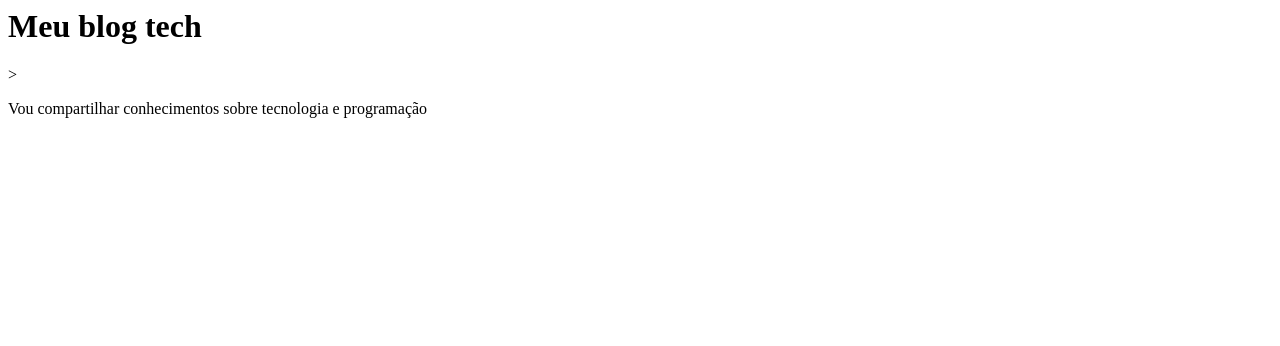
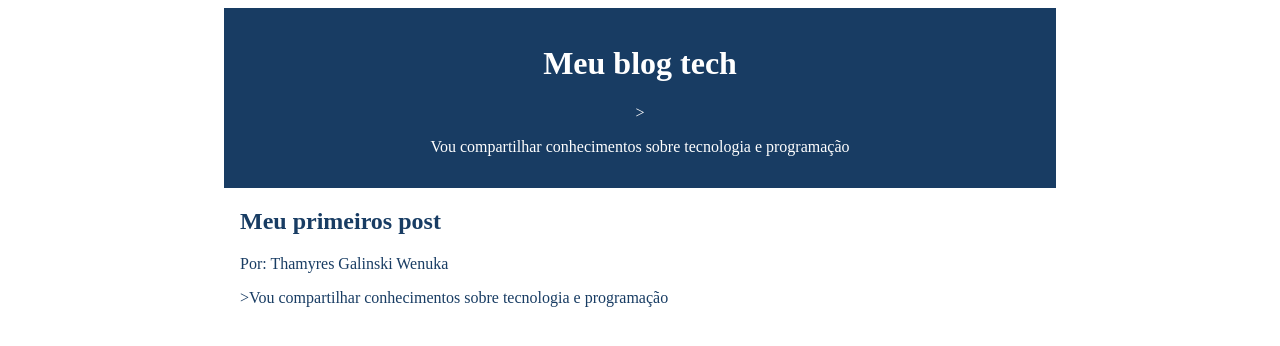
Before and after one commit to thamyreswenuka-ui/thamyres, a plain HTML site: page thamyy/index.html in a window 1280 px wide. Drawn offline with Linux system fonts and the light colour scheme.

Commit message:
atualizar

```diff
--- a/thamyy/index.html
+++ b/thamyy/index.html
@@ -1,3 +1,37 @@
-<h1>Meu blog tech</h1>>
+<!DOCTYPE html>
+<html lang="pt-br">
+    <head>
+        <meta charset="UTF-8">
+        <meta name="viewport" content="width=device-width, initial-scale=1.0">
+        <title>Blog</title>
+        <style>
+            header{
+                background-color:#183C63;
+                color: #FFFFFF;
+                text-align: center ;
+                max-width: 800px;
+                margin: 0 auto;
+                padding: 16px;
+            }
+            main{
+                background-color: #FFFFFF;
+                color: #183C63;
+                max-width: 800px;
+                margin: 0 auto;
+            }
 
-<p>Vou compartilhar conhecimentos sobre tecnologia e programação</p>
+        </style>
+    </head>
+    <body>
+        <header>
+            <h1>Meu blog tech</h1>>
+            <p>Vou compartilhar conhecimentos sobre tecnologia e programação</p>
+        </header>
+    <main>
+
+        <h2>Meu primeiros post</h2>
+        <p>Por: Thamyres Galinski Wenuka</p>
+        <p>>Vou compartilhar conhecimentos sobre tecnologia e programação</p>
+    </main>
+ </body>
+</html>
```
